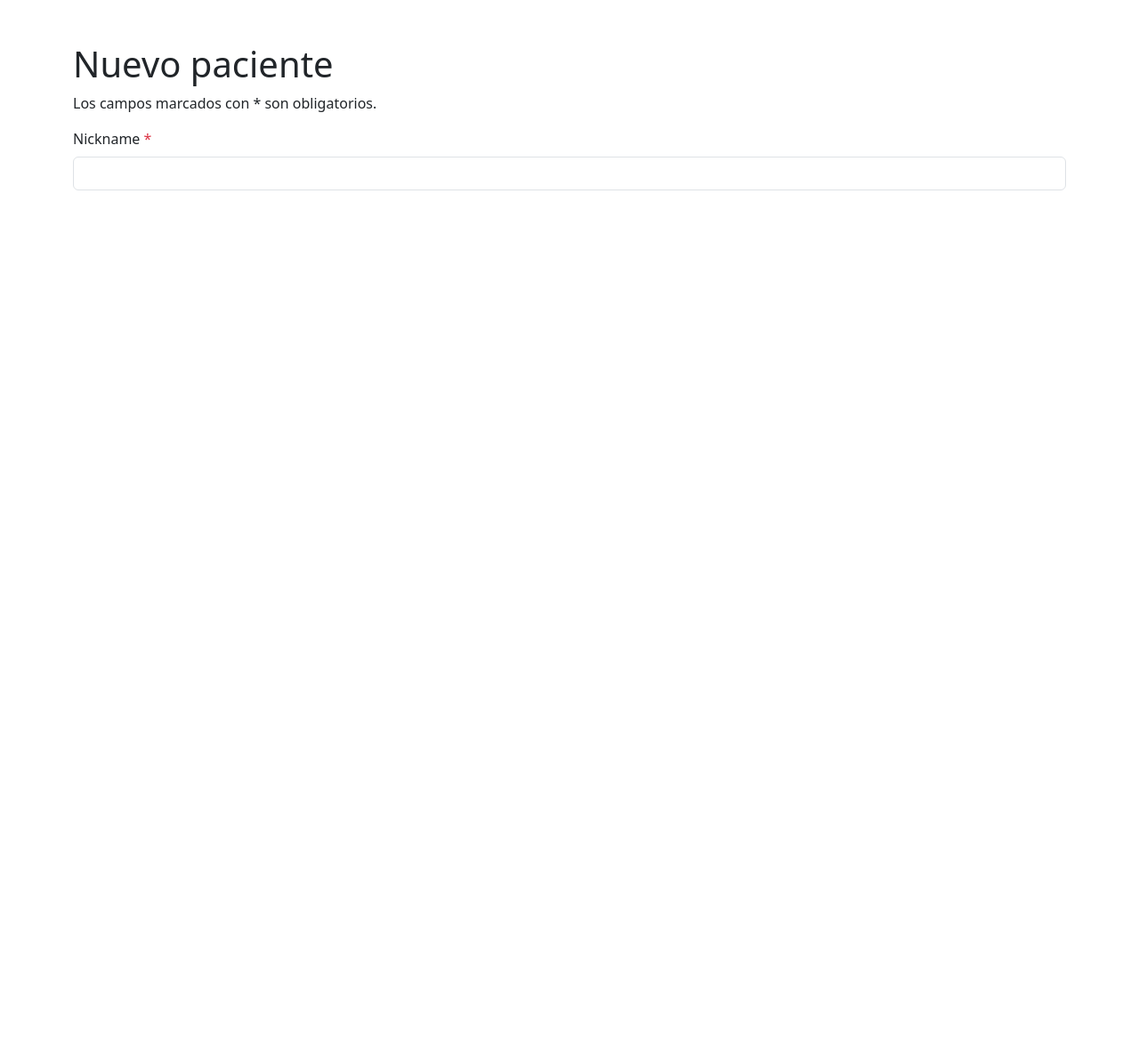
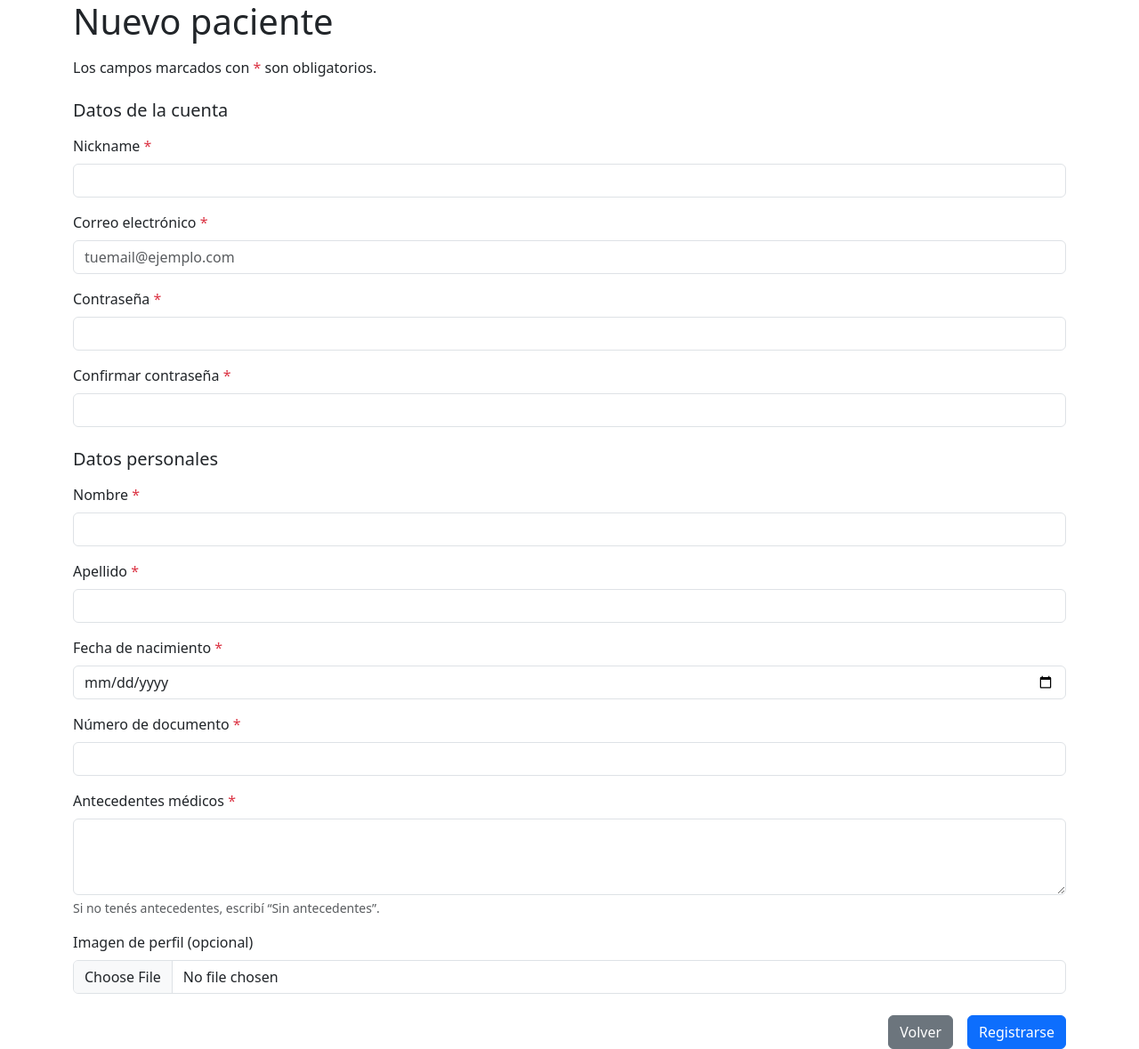
Before and after one commit to lukkyye/tprog, a web app: page /auth/signUpPaciente.html in a window 1280 px wide. Shown: the whole page at 89% size. Before the commit the page ends 214 px from the top, so only its background shows below. Run offline with its HTML, style and script files only (its server is not run), Linux system fonts and the light colour scheme; data that the repository does not hold is empty.

Commit message:
cosas de sigup

```diff
--- a/webapp/auth/signUpPaciente.html
+++ b/webapp/auth/signUpPaciente.html
@@ -5,30 +5,130 @@
     <meta name="viewport"
           content="width=device-width, initial-scale=1.0">
 
-    <title>Nuevo Paciente:</title>
+    <title>Nuevo paciente</title>
 
     <link
         href="https://cdn.jsdelivr.net/npm/bootstrap@5.3.8/dist/css/bootstrap.min.css"
         rel="stylesheet">
 
+	<link rel="stylesheet" href="../styles/singup_styles.css">
 </head>
 
-<body>
-	<main class="container py-5">
-    	<h1>Nuevo paciente</h1>
-    	<p>Los campos marcados con * son obligatorios.</p>
+<body class="registro-paciente">
+    <main class="container panel-registro">
+        <h1 class="mb-3">Nuevo paciente</h1>
+
+        <p>
+            Los campos marcados con
+            <span class="text-danger">*</span>
+            son obligatorios.
+        </p>
 
         <form>
+            <h2 class="h5 mt-4 mb-3">Datos de la cuenta</h2>
+
             <div class="mb-3">
                 <label for="nickname" class="form-label">
                     Nickname <span class="text-danger">*</span>
                 </label>
+                <input type="text" id="nickname" name="nickname"
+                       class="form-control" required>
+            </div>
 
-            	<input type="text"
-                   	id="nickname"
-                   	name="nickname"
+            <div class="mb-3">
+                <label for="correo" class="form-label">
+                    Correo electrónico <span class="text-danger">*</span>
+                </label>
+                <input type="email" id="correo" name="correo"
                        class="form-control"
-                   	required>
+                       placeholder="tuemail@ejemplo.com" required>
+            </div>
+
+            <div class="mb-3">
+                <label for="contrasena" class="form-label">
+                    Contraseña <span class="text-danger">*</span>
+                </label>
+                <input type="password" id="contrasena" name="contrasena"
+                       class="form-control"
+                       autocomplete="new-password" required>
+            </div>
+
+            <div class="mb-3">
+                <label for="confirmacion" class="form-label">
+                    Confirmar contraseña
+                    <span class="text-danger">*</span>
+                </label>
+                <input type="password" id="confirmacion"
+                       name="confirmacion" class="form-control"
+                       autocomplete="new-password" required>
+            </div>
+
+            <h2 class="h5 mt-4 mb-3">Datos personales</h2>
+
+            <div class="mb-3">
+                <label for="nombre" class="form-label">
+                    Nombre <span class="text-danger">*</span>
+                </label>
+                <input type="text" id="nombre" name="nombre"
+                       class="form-control" required>
+            </div>
+
+            <div class="mb-3">
+                <label for="apellido" class="form-label">
+                    Apellido <span class="text-danger">*</span>
+                </label>
+                <input type="text" id="apellido" name="apellido"
+                       class="form-control" required>
+            </div>
+
+            <div class="mb-3">
+                <label for="fechaNacimiento" class="form-label">
+                    Fecha de nacimiento
+                    <span class="text-danger">*</span>
+                </label>
+                <input type="date" id="fechaNacimiento"
+                       name="fechaNacimiento"
+                       class="form-control" required>
+            </div>
+
+            <div class="mb-3">
+                <label for="documento" class="form-label">
+                    Número de documento
+                    <span class="text-danger">*</span>
+                </label>
+                <input type="text" id="documento" name="documento"
+                       class="form-control" required>
+            </div>
+
+            <div class="mb-3">
+                <label for="antecedentes" class="form-label">
+                    Antecedentes médicos
+                    <span class="text-danger">*</span>
+                </label>
+                <textarea id="antecedentes" name="antecedentes"
+                          class="form-control" rows="3"
+                          aria-describedby="ayudaAntecedentes"
+                          required></textarea>
+                <div id="ayudaAntecedentes" class="form-text">
+                    Si no tenés antecedentes, escribí “Sin antecedentes”.
+                </div>
+            </div>
+
+            <div class="mb-4">
+                <label for="imagen" class="form-label">
+                    Imagen de perfil (opcional)
+                </label>
+                <input type="file" id="imagen" name="imagen"
+                       class="form-control" accept="image/*">
+            </div>
+
+            <div class="d-flex justify-content-end gap-3">
+                <a href="signup.html" class="btn btn-secondary">
+                    Volver
+                </a>
+                <button type="submit" class="btn btn-primary">
+                    Registrarse
+                </button>
             </div>
         </form>
     </main>
```
Also changed, not shown: webapp/img/fondo-paciente.png (renamed from webapp/img/BANNER2.png), webapp/img/fondo_medico.png (renamed from webapp/img/BANNER1.png). Lines whose indentation alone changed are shown as unchanged.
